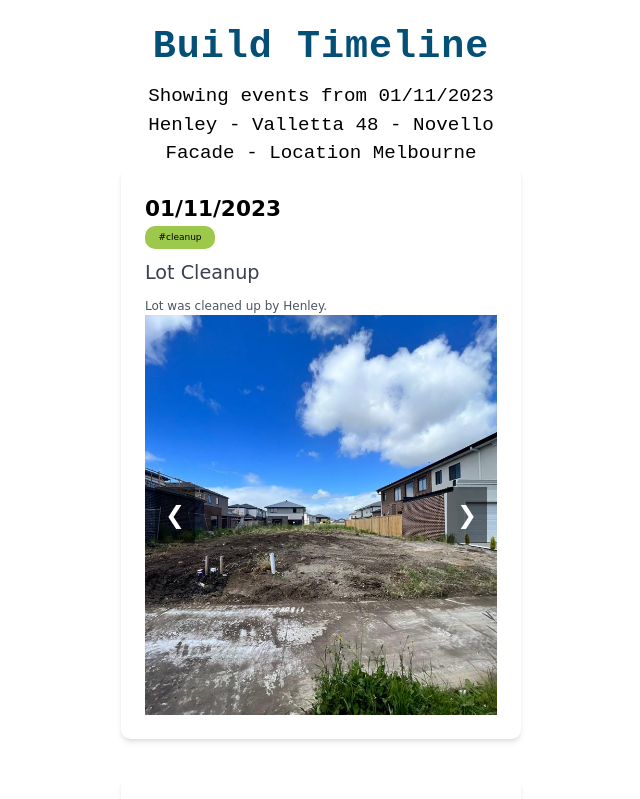
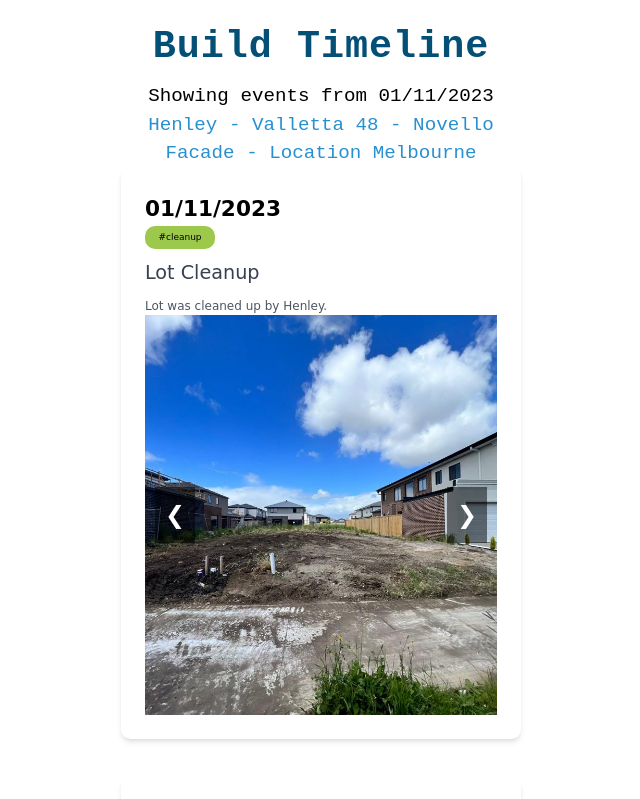
Before and after one commit to anoopsimon/timeline-view, a plain HTML site: page index.html in a window 1280 px wide. Both pictures are taken after a click on the button "View Timeline". Shown: the top 799 px of the page, without its empty margins (319-959 px from the left). Drawn offline with nearby package versions, Linux system fonts and the light colour scheme.

Commit message:
completed code

```diff
--- a/index.html
+++ b/index.html
@@ -6,6 +6,7 @@
   <title>Timeline UI</title>
   <link href="https://cdn.jsdelivr.net/npm/tailwindcss@2.1.4/dist/tailwind.min.css" rel="stylesheet">
   <link href="style.css" rel="stylesheet">
+  <link rel="icon" type="image/svg+xml" href="assets/logo.webp">
 
   <script src="https://ajax.googleapis.com/ajax/libs/jquery/3.6.0/jquery.min.js"></script>
 </head>
--- a/style.css
+++ b/style.css
@@ -35,6 +35,11 @@
     margin-bottom: 5px; /* Add some spacing below the title */
     letter-spacing: 1px; /* Increase letter spacing for a stylish effect */
     font-family: 'Courier New', Courier, monospace;
+}
+
+#timeline-additional{
+box-shadow: #3498db;
+color: rgb(39, 144, 210);
 }
 
 
```
Also changed, not shown: assets/logo.webp (added).
